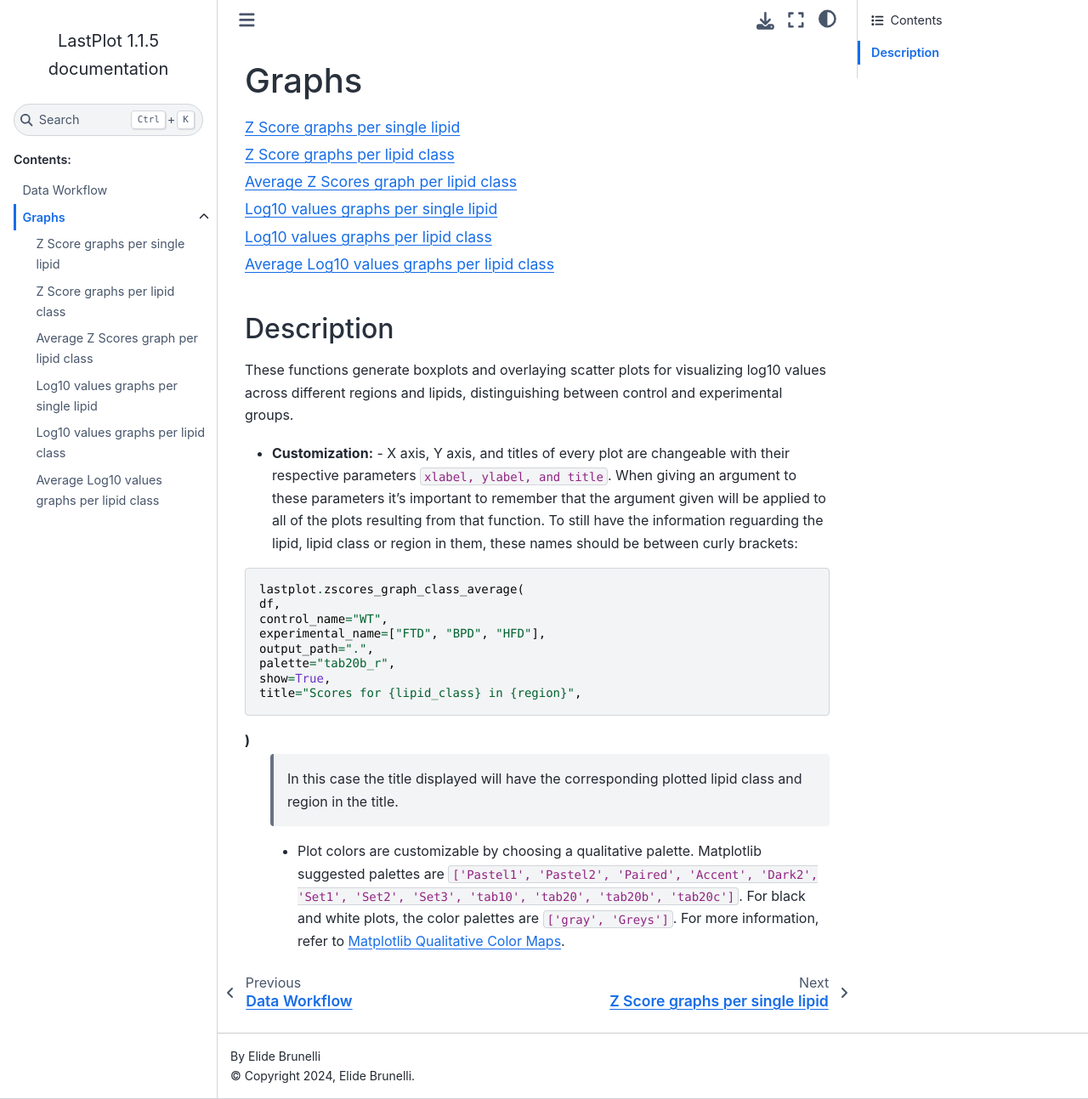
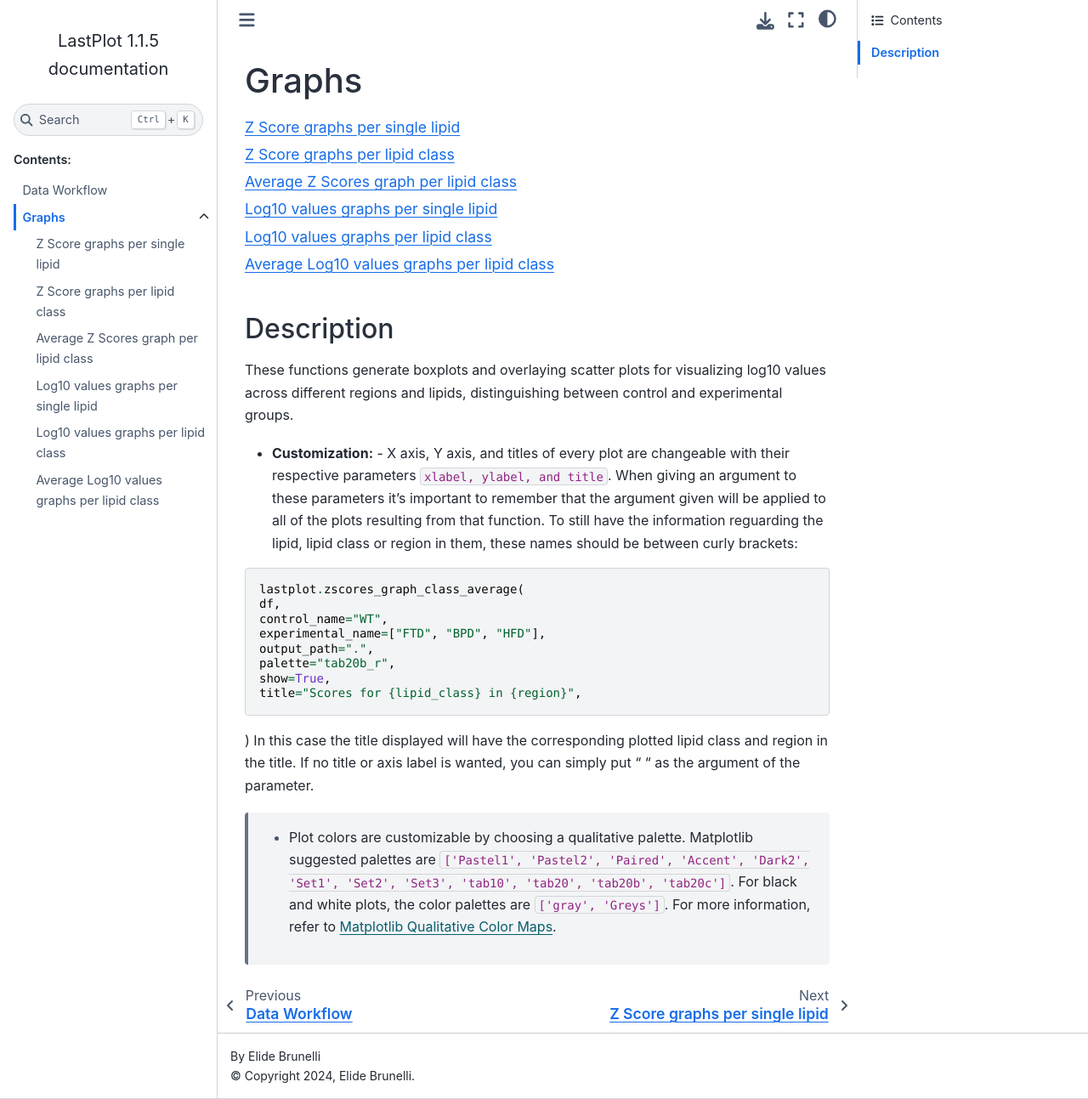
Before and after one commit to elide-b/lastplot, a Sphinx documentation site: the page built from docs/graphs/graphs.rst, in a window 1280 px wide and 1293 px high. Shown: the whole window at 85% size. Built offline with Sphinx 7.4.7 and the Sphinx Book theme 1.1.4, drawn with Linux system fonts in a browser that asks for light colours.

Commit message:
parameter

```diff
--- a/docs/graphs/graphs.rst
+++ b/docs/graphs/graphs.rst
@@ -31,6 +31,7 @@
     show=True,
     title="Scores for {lipid_class} in {region}",
 )
-   In this case the title displayed will have the corresponding plotted lipid class and region in the title.
+In this case the title displayed will have the corresponding plotted lipid class and region in the title.
+If no title or axis label is wanted, you can simply put " " as the argument of the parameter.
 
   - Plot colors are customizable by choosing a qualitative palette. Matplotlib suggested palettes are ``['Pastel1', 'Pastel2', 'Paired', 'Accent', 'Dark2', 'Set1', 'Set2', 'Set3', 'tab10', 'tab20', 'tab20b', 'tab20c']``. For black and white plots, the color palettes are ``['gray', 'Greys']``. For more information, refer to `Matplotlib Qualitative Color Maps <https://matplotlib.org/stable/users/explain/colors/colormaps.html#qualitative>`_.
```
